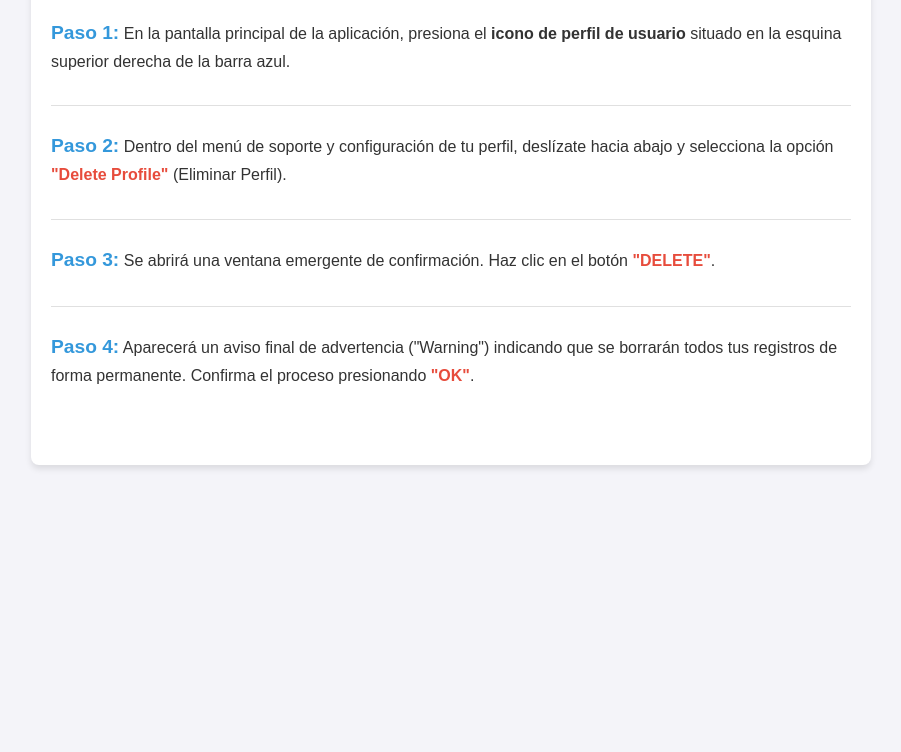
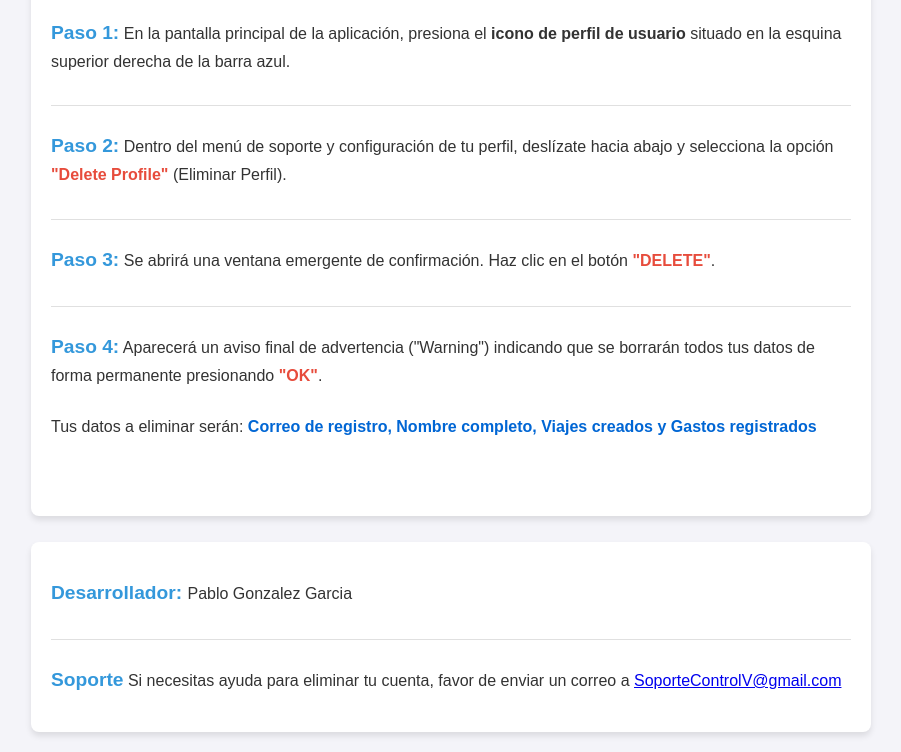
Before and after one commit to pabloglezg/control_viaticos_info, a plain HTML site: page index.html in a window 1280 px wide. Shown: the part 128-880 px from the top of the page, without its empty margins (189-1090 px from the left). Before the commit the page ends 800 px from the top, so only its background shows below. Drawn offline with Linux system fonts and the light colour scheme.

Commit message:
Update index1.html
Add info

```diff
--- a/index.html
+++ b/index.html
@@ -43,6 +43,10 @@
             font-weight: bold;
             color: #e74c3c;
         }
+        .highlight2 {
+            font-weight: bold;
+            color: #0066d4;
+        }
     </style>
 </head>
 <body>
@@ -63,9 +67,23 @@
     </div>
 
     <div class="step">
-        <p><span class="step-number">Paso 4:</span> Aparecerá un aviso final de advertencia ("Warning") indicando que se borrarán todos tus registros de forma permanente. Confirma el proceso presionando <span class="highlight">"OK"</span>.</p>
+        <p><span class="step-number">Paso 4:</span> Aparecerá un aviso final de advertencia ("Warning") indicando que se borrarán todos tus datos de forma permanente presionando <span class="highlight">"OK"</span>. <br><br>Tus datos a eliminar serán: <span class="highlight2"> Correo de registro, Nombre completo, Viajes creados y Gastos registrados</span></p>
+    </div>
+</div>
+<br>
+<div class="container">
+    <div class="step">
+        <p><span class="step-number">Desarrollador: </span>  Pablo Gonzalez Garcia</p>
+    </div>
+       <div class="contacto">
+        <p><span class="step-number">Soporte</span> Si necesitas ayuda para eliminar tu cuenta, favor de enviar un correo a
+            <a href="mailto:SoporteControlV@gmail.com">SoporteControlV@gmail.com</a>
+
+        </p>
     </div>
 </div>
 
+
+
 </body>
 </html>
```
